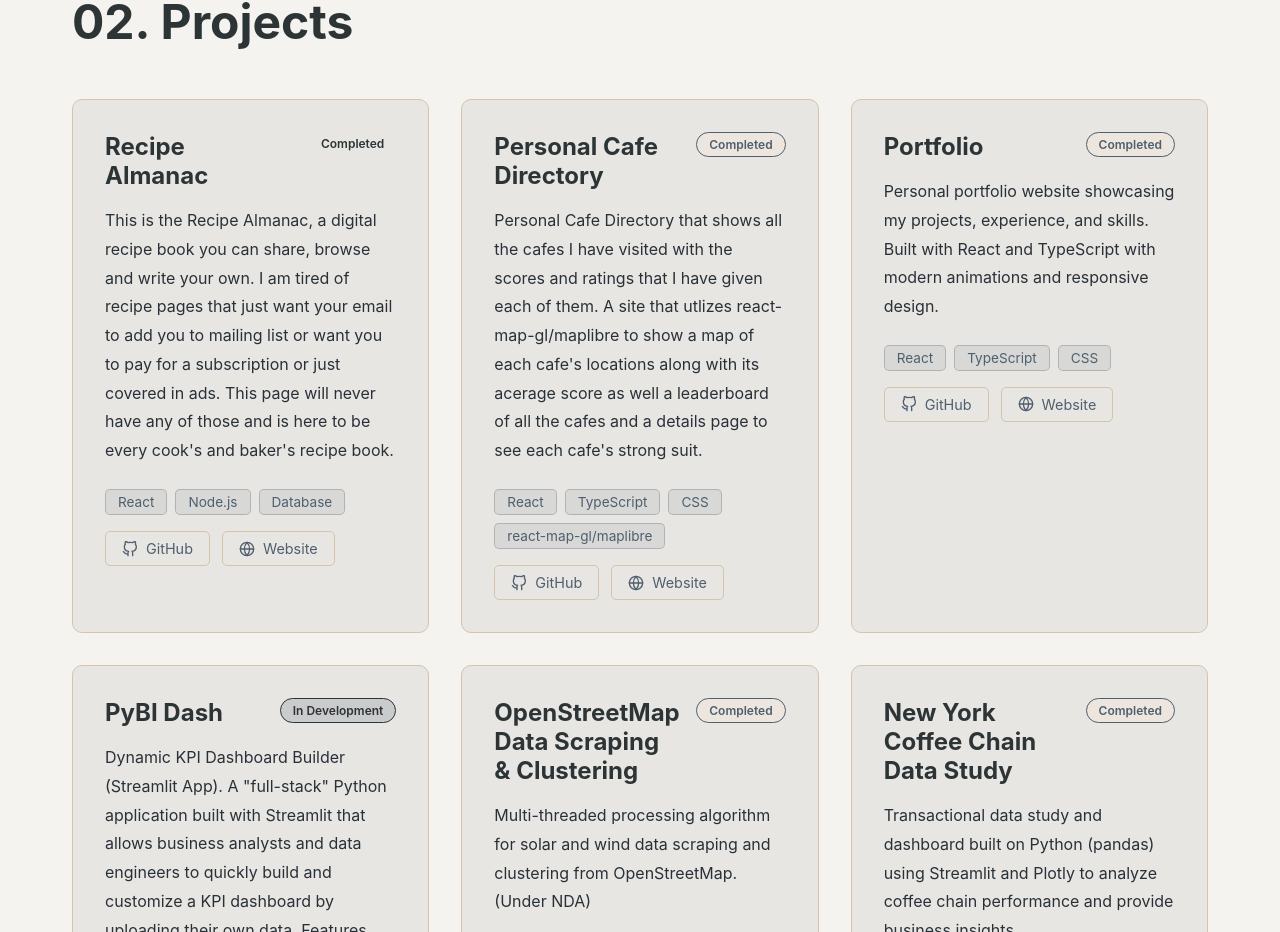
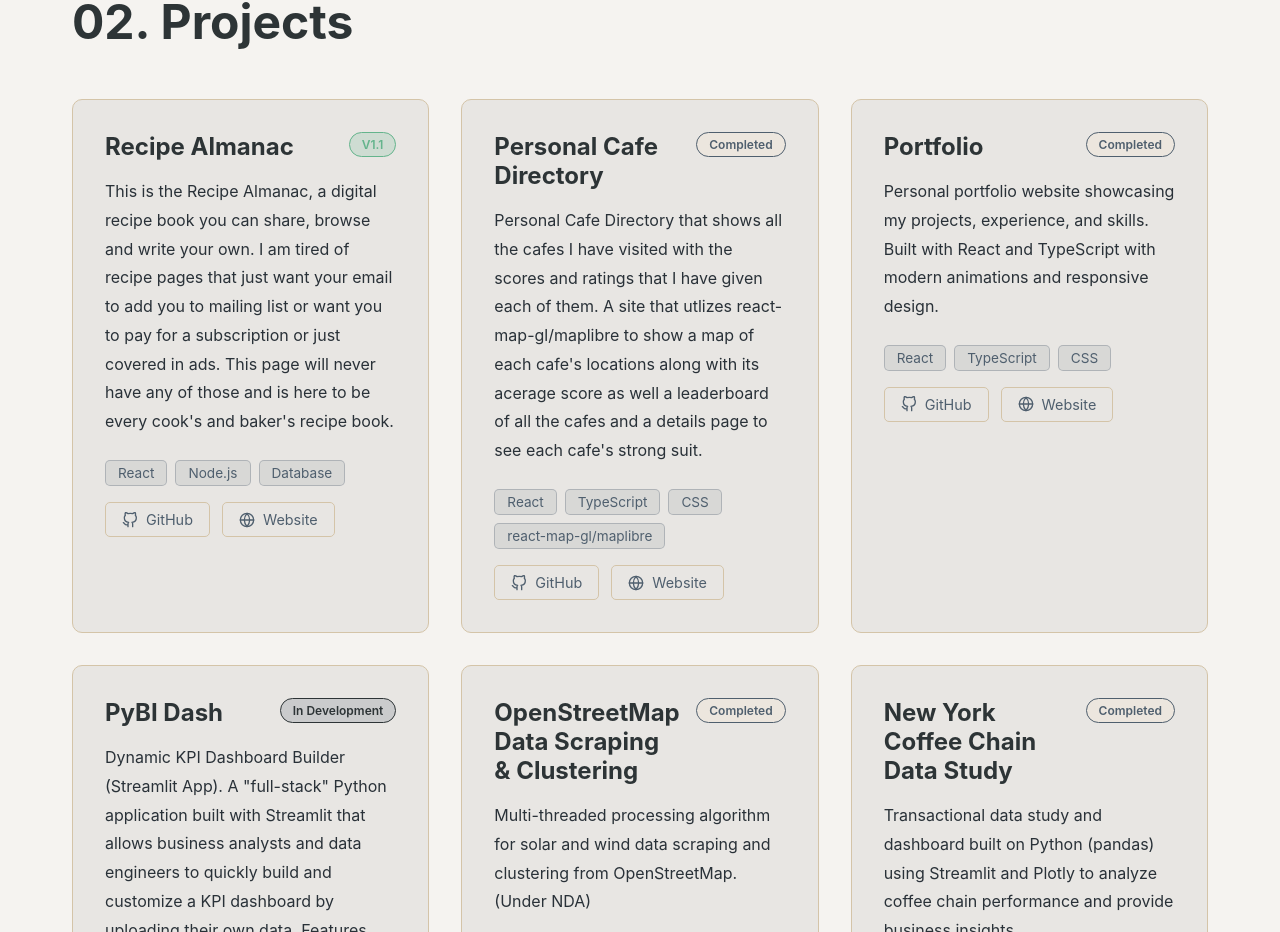
Before and after one commit to moayed-abdalla/portfolio, a React (Vite) app: page / in a window 1280 px wide. Shown: the part 1560-2492 px from the top of the page. Built offline with nearby package versions, Linux system fonts and the light colour scheme.

Commit message:
Version to show on projects card

```diff
--- a/src/App.css
+++ b/src/App.css
@@ -710,6 +710,12 @@
   border: 1px solid var(--accent-color);
 }
 
+.project-status.version {
+  background: rgba(100, 180, 140, 0.2);
+  color: #64b48c;
+  border: 1px solid #64b48c;
+}
+
 .project-description {
   color: var(--text-secondary);
   line-height: 1.8;
--- a/src/App.tsx
+++ b/src/App.tsx
@@ -1,13 +1,26 @@
 import { useEffect, useRef, useState } from 'react'
 import './App.css'
 
+type ProjectStatus = 'development' | 'completed' | { version: string }
+
 interface Project {
   title: string
-  status: 'development' | 'completed' | 'V1.1'
+  status: ProjectStatus
   description: string
   technologies: string[]
   githubUrl: string
   websiteUrl: string
+}
+
+function getProjectStatusLabel(status: ProjectStatus): string {
+  if (typeof status === 'object') return status.version
+  if (status === 'development') return 'In Development'
+  return 'Completed'
+}
+
+function getProjectStatusClass(status: ProjectStatus): string {
+  if (typeof status === 'object') return 'version'
+  return status
 }
 
 interface Experience {
@@ -36,7 +49,7 @@ const NAV_LINKS = [
 const PROJECTS: Project[] = [
   {
     title: 'Recipe Almanac',
-    status: 'V1.1',
+    status: { version: 'V1.1' },
     description:
       "This is the Recipe Almanac, a digital recipe book you can share, browse and write your own. I am tired of recipe pages that just want your email to add you to mailing list or want you to pay for a subscription or just covered in ads. This page will never have any of those and is here to be every cook's and baker's recipe book.",
     technologies: ['React', 'Node.js', 'Database'],
@@ -315,11 +328,11 @@ function App() {
           </h2>
           <div className="projects-grid">
             {PROJECTS.map((project, index) => (
-              <div key={index} className={`project-card ${project.status}`}>
+              <div key={index} className={`project-card ${getProjectStatusClass(project.status)}`}>
                 <div className="project-header">
                   <h3>{project.title}</h3>
-                  <span className={`project-status ${project.status}`}>
-                    {project.status === 'development' ? 'In Development' : 'Completed'}
+                  <span className={`project-status ${getProjectStatusClass(project.status)}`}>
+                    {getProjectStatusLabel(project.status)}
                   </span>
                 </div>
                 <p className="project-description">{project.description}</p>
```
